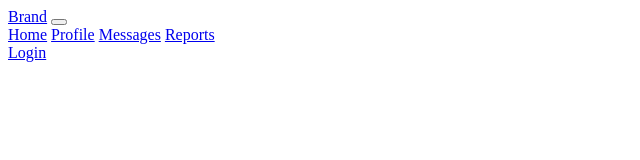
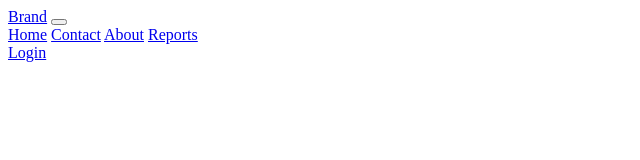
Before and after one commit to husnainsuleman/auto_deploy, a plain HTML site: page index.html in a window 1280 px wide. Shown: the full height of the page, 0-640 px from the left. Drawn offline with Linux system fonts and the light colour scheme.

Commit message:
Update index.html

```diff
--- a/index.html
+++ b/index.html
@@ -15,8 +15,8 @@
         <div class="collapse navbar-collapse" id="navbarCollapse">
             <div class="navbar-nav">
                 <a href="#" class="nav-item nav-link active">Home</a>
-                <a href="#" class="nav-item nav-link">Profile</a>
-                <a href="#" class="nav-item nav-link">Messages</a>
+                <a href="#" class="nav-item nav-link">Contact</a>
+                <a href="#" class="nav-item nav-link">About</a>
                 <a href="#" class="nav-item nav-link disabled" tabindex="-1">Reports</a>
             </div>
             <div class="navbar-nav ml-auto">
```
